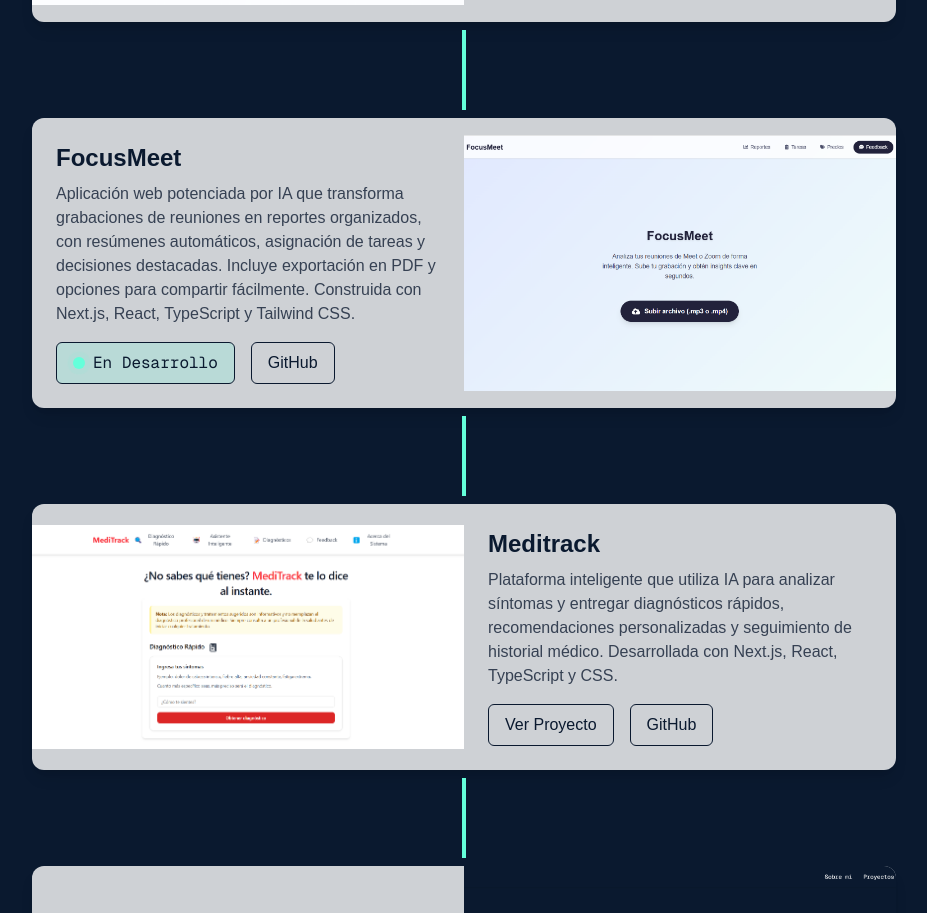
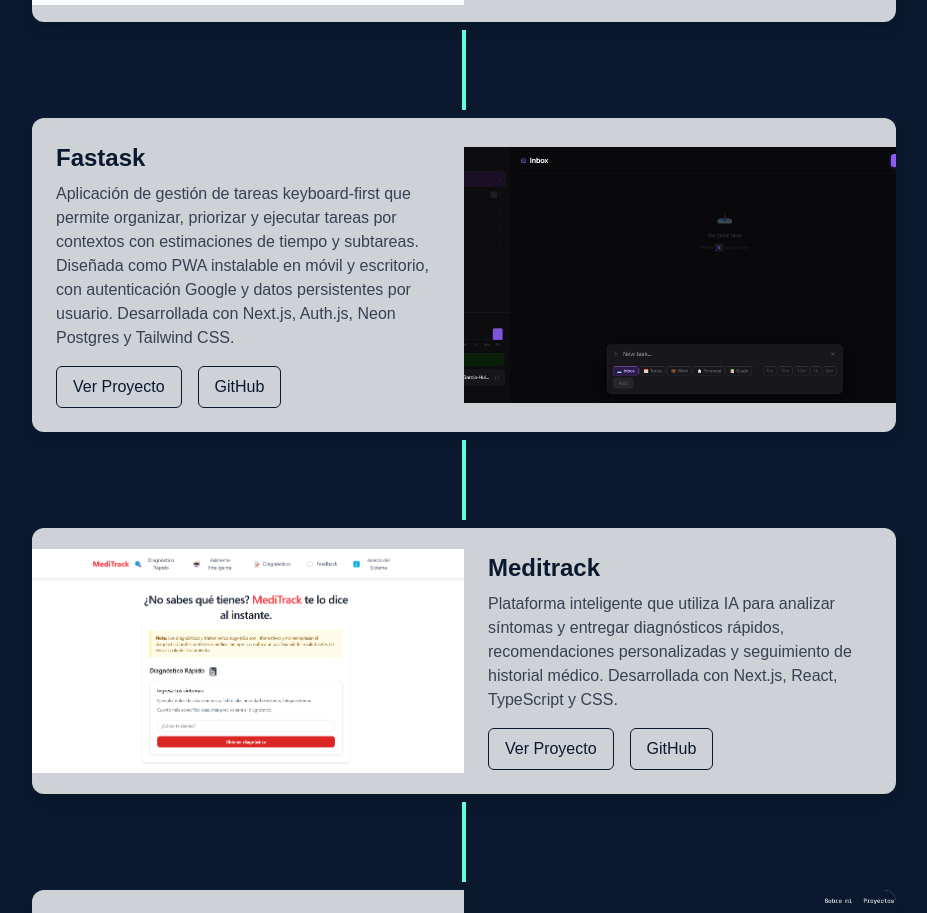
Before and after one commit to benjaghv/PersonalBrand, a Next.js app: page / in a window 1280 px wide. Shown: the part 2300-3213 px from the top of the page, without its empty margins (184-1111 px from the left). Built offline with nearby package versions, Linux system fonts and the light colour scheme.

Commit message:
fix: new project

```diff
--- a/src/app/page.tsx
+++ b/src/app/page.tsx
@@ -327,26 +327,27 @@ export default function Home() {
             <div className="flex flex-col md:flex-row-reverse items-center bg-white/80 rounded-xl shadow-lg overflow-hidden transition-all duration-300 hover:shadow-[0_0_32px_#64ffda99] hover:scale-[1.025]">
               <div className="w-full md:w-1/2 h-56 md:h-64 relative min-w-0">
                 <Image
-                  src="/images/focusmeethome.png"
-                  alt="Proyecto 1"
+                  src="/images/fastask-foto.jpg"
+                  alt="FastAsk"
                   fill
                   className="object-cover"
                   sizes="(max-width: 768px) 100vw, 50vw"
                 />
               </div>
               <div className="w-full md:w-1/2 p-6 flex flex-col justify-center min-w-0">
-                <h4 className="text-2xl font-bold text-[#0a192f] mb-2">{t.projects.focusmeet.title}</h4>
-                <p className="text-base text-gray-700 mb-4">{t.projects.focusmeet.description}</p>
+                <h4 className="text-2xl font-bold text-[#0a192f] mb-2">{t.projects.fastask.title}</h4>
+                <p className="text-base text-gray-700 mb-4">{t.projects.fastask.description}</p>
                 <div className="flex gap-4">
-                  <span className="px-4 py-2 border border-[#0a192f] text-[#0a192f] rounded-md bg-[#64ffda]/20 font-mono flex items-center gap-2">
-                    <span className="relative flex h-3 w-3">
-                      <span className="animate-ping absolute inline-flex h-full w-full rounded-full bg-[#64ffda] opacity-75"></span>
-                      <span className="relative inline-flex rounded-full h-3 w-3 bg-[#64ffda]"></span>
-                    </span>
-                    {t.projects.inDevelopment}
-                  </span>
                   <a
-                    href="https://github.com/benjaghv/focusmeet"
+                    href="https://fastask-theta.vercel.app/"
+                    target="_blank"
+                    rel="noopener noreferrer"
+                    className="px-4 py-2 border border-[#0a192f] text-[#0a192f] rounded-md hover:bg-[#112240] hover:text-[#64ffda] transition-all font-medium"
+                  >
+                    {t.projects.viewProject}
+                  </a>
+                  <a
+                    href="https://github.com/benjaghv/fastask"
                     target="_blank"
                     rel="noopener noreferrer"
                     className="px-4 py-2 border border-[#0a192f] text-[#0a192f] rounded-md hover:bg-[#112240] hover:text-[#64ffda] transition-all font-medium"
@@ -363,7 +364,7 @@ export default function Home() {
               <div className="w-full md:w-1/2 h-48 md:h-56 relative min-w-0">
                 <Image
                   src="/images/HomePageMediTrack.png"
-                  alt="Proyecto 2"
+                  alt="MediTrack"
                   fill
                   className="object-cover"
                   sizes="(max-width: 768px) 100vw, 50vw"
@@ -399,7 +400,7 @@ export default function Home() {
               <div className="w-full md:w-1/2 h-56 md:h-64 relative min-w-0">
                 <Image
                   src="/images/HomeLanding.png"
-                  alt="Proyecto 3"
+                  alt="Portfolio"
                   fill
                   className="object-cover"
                   sizes="(max-width: 768px) 100vw, 50vw"
--- a/src/locales/en.ts
+++ b/src/locales/en.ts
@@ -44,9 +44,9 @@ export const en = {
       title: "DeepMatch",
       description: "Intelligent platform that uses AI to analyze resumes and optimize job search, offering personalized recommendations, optimized professional profiles, and connection with multiple employment platforms. Built with Next.js, Groq, FastAPI, and Tailwind CSS."
     },
-    focusmeet: {
-      title: "FocusMeet",
-      description: "AI-powered web application that transforms meeting recordings into organized reports, with automatic summaries, task assignments, and highlighted decisions. Includes PDF export and easy sharing options. Built with Next.js, React, TypeScript, and Tailwind CSS."
+    fastask: {
+      title: "Fastask",
+      description: "Keyboard-first task management app to organize, prioritize, and execute tasks by context with time estimates and subtasks. Designed as an installable PWA on mobile and desktop, with Google authentication and persistent per-user data. Built with Next.js, Auth.js, Neon Postgres, and Tailwind CSS."
     },
     meditrack: {
       title: "Meditrack",
--- a/src/locales/es.ts
+++ b/src/locales/es.ts
@@ -44,9 +44,9 @@ export const es = {
       title: "DeepMatch",
       description: "Plataforma inteligente que utiliza IA para analizar currículums y optimizar la búsqueda laboral, ofreciendo recomendaciones personalizadas, perfiles profesionales optimizados y conexión con múltiples plataformas de empleo. Desarrollada con Next.js, Groq, FastAPI y Tailwind CSS."
     },
-    focusmeet: {
-      title: "FocusMeet",
-      description: "Aplicación web potenciada por IA que transforma grabaciones de reuniones en reportes organizados, con resúmenes automáticos, asignación de tareas y decisiones destacadas. Incluye exportación en PDF y opciones para compartir fácilmente. Construida con Next.js, React, TypeScript y Tailwind CSS."
+    fastask: {
+      title: "Fastask",
+      description: "Aplicación de gestión de tareas keyboard-first que permite organizar, priorizar y ejecutar tareas por contextos con estimaciones de tiempo y subtareas. Diseñada como PWA instalable en móvil y escritorio, con autenticación Google y datos persistentes por usuario. Desarrollada con Next.js, Auth.js, Neon Postgres y Tailwind CSS."
     },
     meditrack: {
       title: "Meditrack",
```
Also changed, not shown: public/images/fastask-foto.jpg (added), 1 other file (tests, documents, lock files or other folders).
